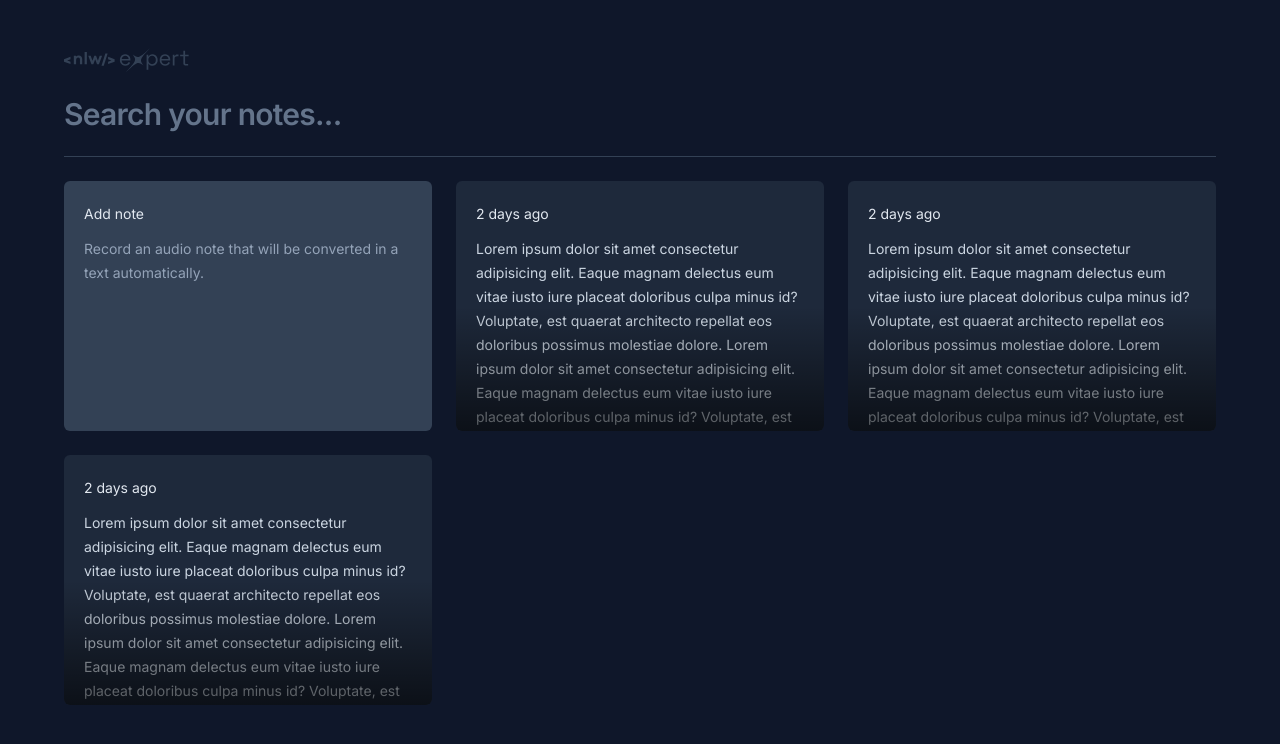
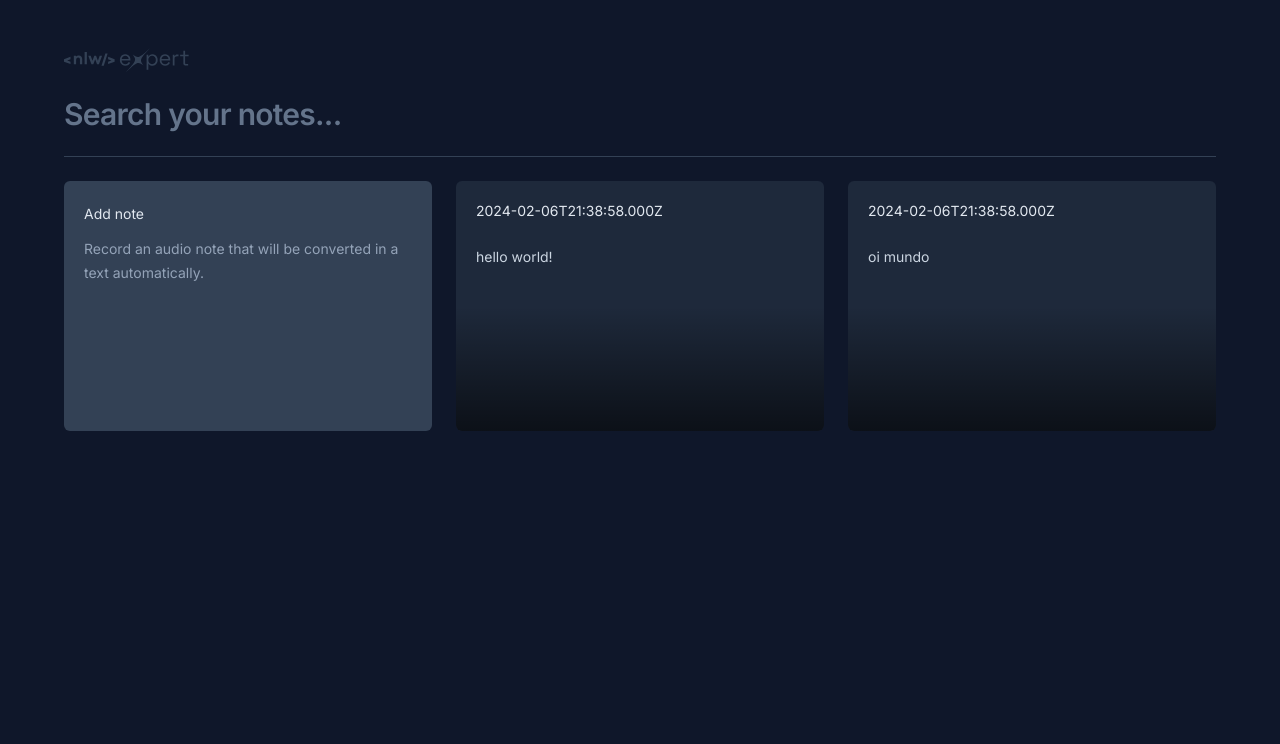
Before and after one commit to celiovjunior/notes-app, a React (Vite) app: page / in a window 1280 px wide. Shown: the top 744 px of the page. Built offline with nearby package versions, Linux system fonts and the light colour scheme.

Commit message:
feat: setting up props in NoteCard component

```diff
--- a/src/App.tsx
+++ b/src/App.tsx
@@ -21,9 +21,8 @@ export function App() {
 
         <NewNoteCard />
 
-        <NoteCard />
-        <NoteCard />
-        <NoteCard />
+        <NoteCard date={new Date()} content="hello world!" />
+        <NoteCard date={new Date()} content="oi mundo" />
 
       </div>
     </div>
--- a/src/components/NoteCard.tsx
+++ b/src/components/NoteCard.tsx
@@ -1,8 +1,17 @@
-export function NoteCard() {
+interface NoteCardProps {
+  date: Date;
+  content: string;
+}
+
+export function NoteCard(props: NoteCardProps) {
   return (
-    <button className=' text-left rounded-md bg-slate-800 p-5 space-y-3 overflow-hidden relative outline-none hover:ring-2 hover:ring-slate-600 focus-visible:ring-2 focus-visible:ring-lime-400'>
-      <span className='text-sm font-medium text-slate-200'>2 days ago</span>
-      <p className='text-sm leading-6 text-slate-300'>Lorem ipsum dolor sit amet consectetur adipisicing elit. Eaque magnam delectus eum vitae iusto iure placeat doloribus culpa minus id? Voluptate, est quaerat architecto repellat eos doloribus possimus molestiae dolore. Lorem ipsum dolor sit amet consectetur adipisicing elit. Eaque magnam delectus eum vitae iusto iure placeat doloribus culpa minus id? Voluptate, est quaerat architecto repellat eos doloribus possimus molestiae dolore.</p>
+    <button className='text-left rounded-md flex flex-col bg-slate-800 p-5 gap-3 space-y-3 overflow-hidden relative outline-none hover:ring-2 hover:ring-slate-600 focus-visible:ring-2 focus-visible:ring-lime-400'>
+      <span className='text-sm font-medium text-slate-200'>
+        { props.date.toISOString() }
+      </span>
+      <p className='text-sm leading-6 text-slate-300'>
+        { props.content }
+      </p>
       <div className='absolute bottom-0 left-0 right-0 h-1/2 bg-gradient-to-t from-black/60 to-black/0 pointer-events-none' />
     </button>
   )
```
